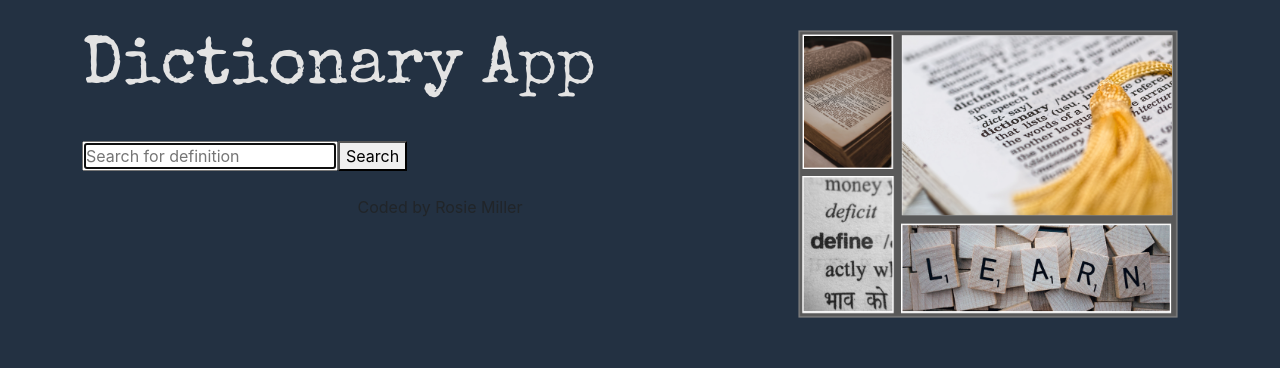
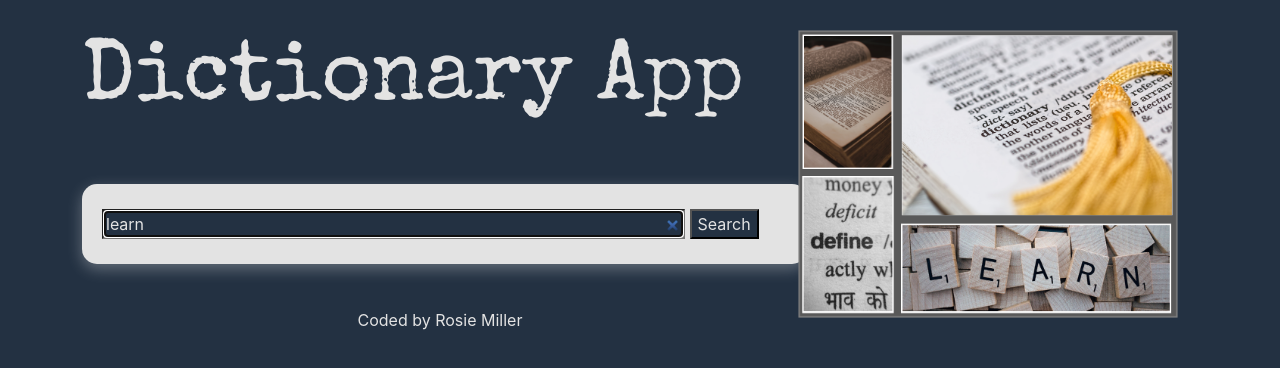
Before and after one commit to rosiekg123/dictionary-react, a React (Create React App) app: page / in a window 1280 px wide. Shown: the top 368 px of the page. Built offline with nearby package versions, Linux system fonts and the light colour scheme; no server answers.

Commit message:
styling updated

```diff
--- a/src/App.css
+++ b/src/App.css
@@ -9,3 +9,7 @@
 
   margin: 0 auto;
 }
+
+footer {
+  color: #e3e3e3;
+}
--- a/src/App.js
+++ b/src/App.js
@@ -10,7 +10,7 @@ function App() {
           <img src={logo} alt="logo" className="img-fluid" />
         </header>
         <main>
-          <Dictionary />
+          <Dictionary defaultKeyword="learn" />
         </main>
         <footer className="text-center"> Coded by Rosie Miller</footer>
       </div>
--- a/src/Dictionary.css
+++ b/src/Dictionary.css
@@ -1,8 +1,28 @@
 h1 {
   color: #e3e3e3;
   font-family: "Special Elite", sans-serif;
-  font-size: 66px;
+  font-size: 85px;
 }
 body {
   background: #233142;
 }
+
+.Dictionary input {
+  background-color: #233142;
+  color: #e3e3e3;
+  width: 85%;
+}
+
+form {
+  width: 65%;
+  background-color: #e3e3e3;
+  padding: 20px;
+  border-radius: 15px;
+  margin: 20px 0;
+  box-shadow: 0px 5px 15px rgba(255, 255, 255, 0.3);
+}
+button {
+  background-color: #233142;
+  color: #e3e3e3;
+  margin: 5px;
+}
--- a/src/Dictionary.js
+++ b/src/Dictionary.js
@@ -3,44 +3,59 @@ import axios from "axios";
 import Results from "./Results";
 import "./Dictionary.css";
 
-export default function Dictionary() {
-  let [keyword, setKeyword] = useState("");
+export default function Dictionary(props) {
+  let [keyword, setKeyword] = useState(props.defaultKeyword);
   let [results, setResults] = useState(null);
+  let [loaded, setLoaded] = useState(false);
 
   function handleResponse(response) {
     setResults(response.data);
   }
 
-  function search(event) {
-    event.preventDefault();
-
+  function search() {
     //API Documentation - https://www.shecodes.io/learn/apis/dictionary
-
     let apiKey = `664efb8a30c957f12bbot9a042bca6c7`;
     let apiUrl = `https://api.shecodes.io/dictionary/v1/define?word=${keyword}&key=${apiKey}`;
     axios.get(apiUrl).then(handleResponse);
+  }
+
+  function handleSubmit(event) {
+    event.preventDefault();
+    search();
   }
 
   function handleKeywordChange(event) {
     setKeyword(event.target.value);
   }
 
+  function load() {
+    setLoaded(true);
+    search();
+  }
+
+  if (loaded) {
     return (
       <div className="Dictionary">
         <h1> Dictionary App</h1>
         <br />
-
-      <form onSubmit={search}>
+        <section>
+          <form onSubmit={handleSubmit}>
             <input
               type="search"
               autoFocus={true}
               onChange={handleKeywordChange}
               placeholder="Search for definition"
+              defaultValue={props.defaultKeyword}
             />
             <button type="submit"> Search </button>
           </form>
+        </section>
         <br />
         <Results results={results} />
       </div>
     );
+  } else {
+    load();
+    return "Loading";
   }
+}
--- a/src/Meaning.css
+++ b/src/Meaning.css
@@ -2,7 +2,7 @@ h3 {
   color: #455d7a;
   text-align: left;
   font-family: "Special Elite", sans-serif;
-  font-size: 24px;
+  font-size: 28px;
 }
 
 .definition {
@@ -13,8 +13,15 @@ h3 {
 }
 
 em {
-  color: rgba(251, 180, 64, 0.5);
+  color: rgba(251, 180, 64, 0.8);
   text-align: left;
   font-family: "Special Elite", sans-serif;
-  font-size: 20px;
+  font-size: 24px;
 }
+.Meaning section {
+  background-color: #e3e3e3;
+  padding: 20px;
+  border-radius: 15px;
+  margin: 20px 0;
+  box-shadow: 0px 5px 15px rgba(255, 255, 255, 0.3);
+}
--- a/src/Meaning.js
+++ b/src/Meaning.js
@@ -3,10 +3,10 @@ import "./Meaning.css";
 import Synonyms from "./Synonyms";
 
 export default function meaning(props) {
-  console.log(props.meaning);
+  if (props.meaning) {
     return (
       <div className="Meaning">
-      <br />
+        <section>
           <h3> {props.meaning.partOfSpeech}</h3>
           <p className="definition">
             {" "}
@@ -15,8 +15,10 @@ export default function meaning(props) {
             <em>Example: {props.meaning.example}</em>
           </p>
           <Synonyms synonyms={props.meaning.synonyms} />
-      <br />
-      <br />
+        </section>
       </div>
     );
+  } else {
+    return null;
   }
+}
--- a/src/Results.js
+++ b/src/Results.js
@@ -6,17 +6,19 @@ export default function results(props) {
   if (props.results) {
     return (
       <div className="Results">
+        <section>
           <h2>{props.results.word}</h2>
 
-        <p className="Phonetic"> Phonetic: {props.results.phonetic}</p>
+          <p className="Phonetic"> Phonetic: /{props.results.phonetic}/</p>
           {props.results.meanings.map(function (meaning, index) {
             return (
-            <div key={index}>
+              <section key={index}>
                 {" "}
                 <Meaning meaning={meaning} />
-            </div>
+              </section>
             );
           })}
+        </section>
       </div>
     );
   } else {
--- a/src/Synonyms.css
+++ b/src/Synonyms.css
@@ -2,5 +2,15 @@ ul {
   color: #455d7a;
   text-align: left;
   font-family: "Special Elite", sans-serif;
-  font-size: 1 82px;
+  font-size: 20px;
 }
+
+.Synonyms {
+  margin: 30px 0 0;
+  padding: 0;
+}
+
+.Synonyms li {
+  display: inline-block;
+  padding-right: 20px;
+}
```
Lines whose indentation alone changed are shown as unchanged.
